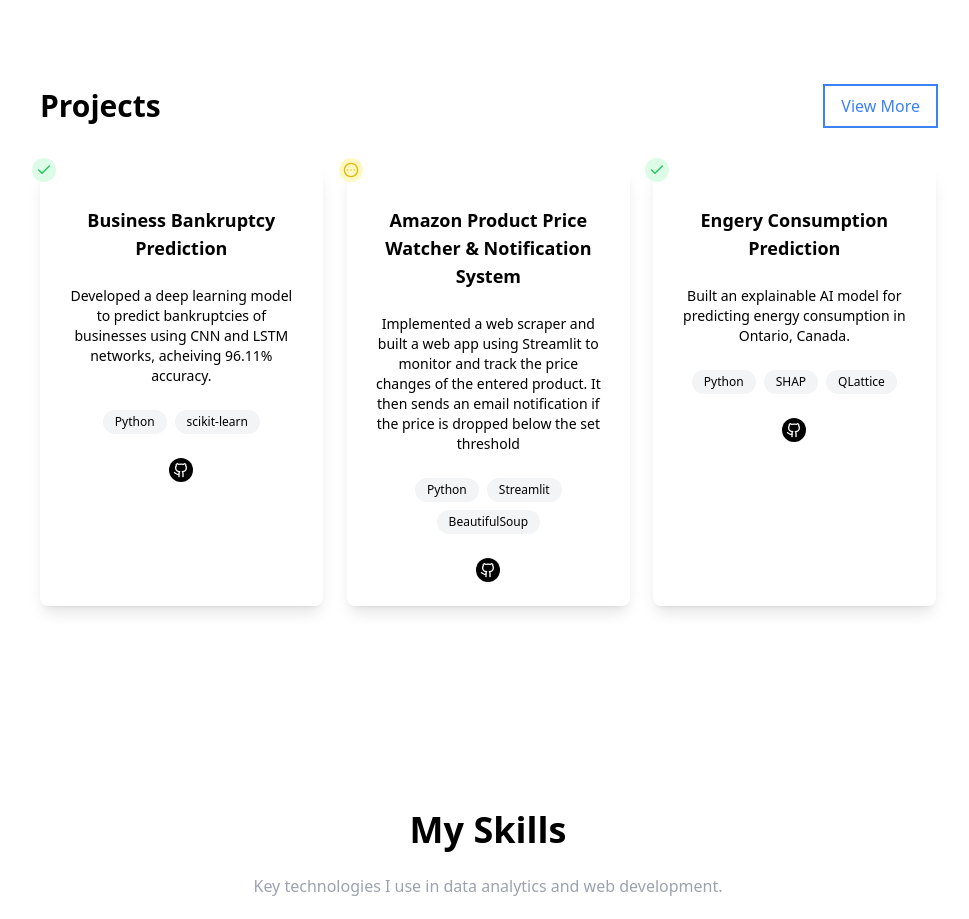
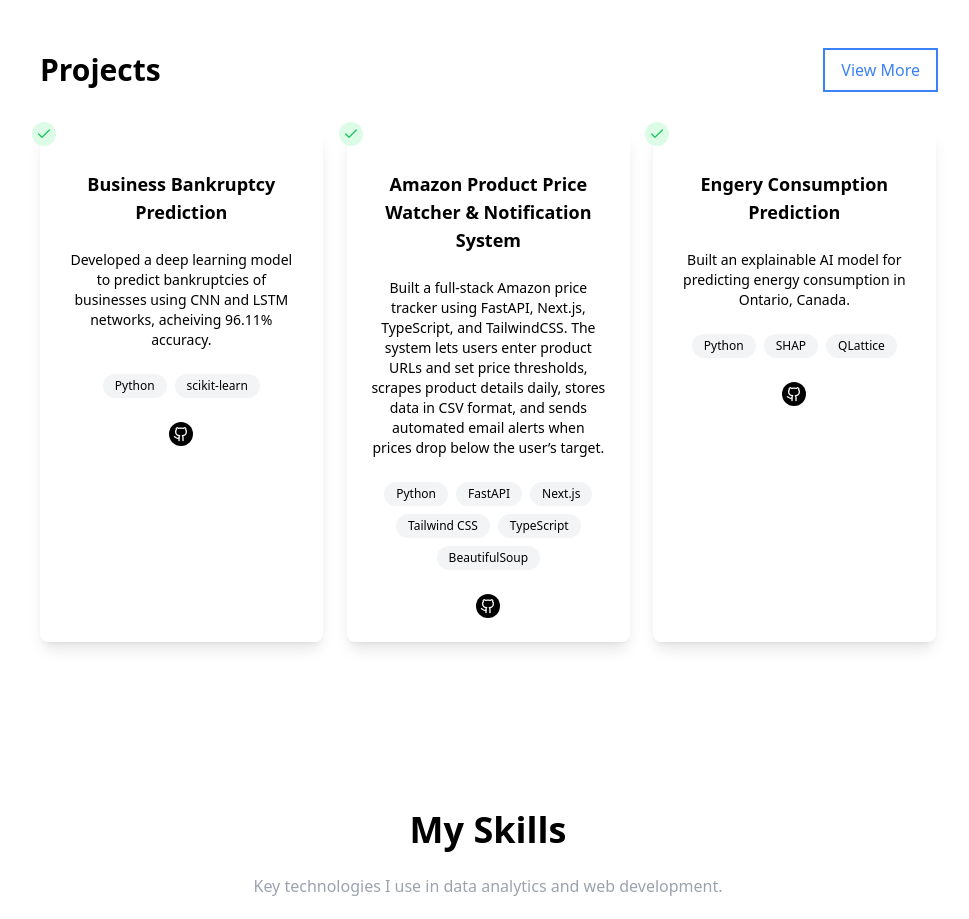
Before and after one commit to Harsha107/harsha-portfolio, a Next.js app: page / in a window 1280 px wide. Shown: the part 1900-2819 px from the top of the page, without its empty margins (152-1121 px from the left). Built offline with nearby package versions, Linux system fonts and the light colour scheme.

Commit message:
updating projects

```diff
--- a/data/projectsData.ts
+++ b/data/projectsData.ts
@@ -8,10 +8,10 @@ const projectsData = [
     },
     {
         name: "Amazon Product Price Watcher & Notification System",
-        description: "Implemented a web scraper and built a web app using Streamlit to monitor and track the price changes of the entered product. It then sends an email notification if the price is dropped below the set threshold",
-        stack: ["Python", "Streamlit", "BeautifulSoup"],
-        status: "Pending",
-        githubLink: "https://github.com/Harsha107/Web-scraping"
+        description: "Built a full-stack Amazon price tracker using FastAPI, Next.js, TypeScript, and TailwindCSS. The system lets users enter product URLs and set price thresholds, scrapes product details daily, stores data in CSV format, and sends automated email alerts when prices drop below the user’s target.",
+        stack: ["Python", "FastAPI", "Next.js", "Tailwind CSS", "TypeScript", "BeautifulSoup"],
+        status: "Completed",
+        githubLink: "https://github.com/Harsha107/Web-scraping-revamped"
     },
     {
         name: "Engery Consumption Prediction",
```
